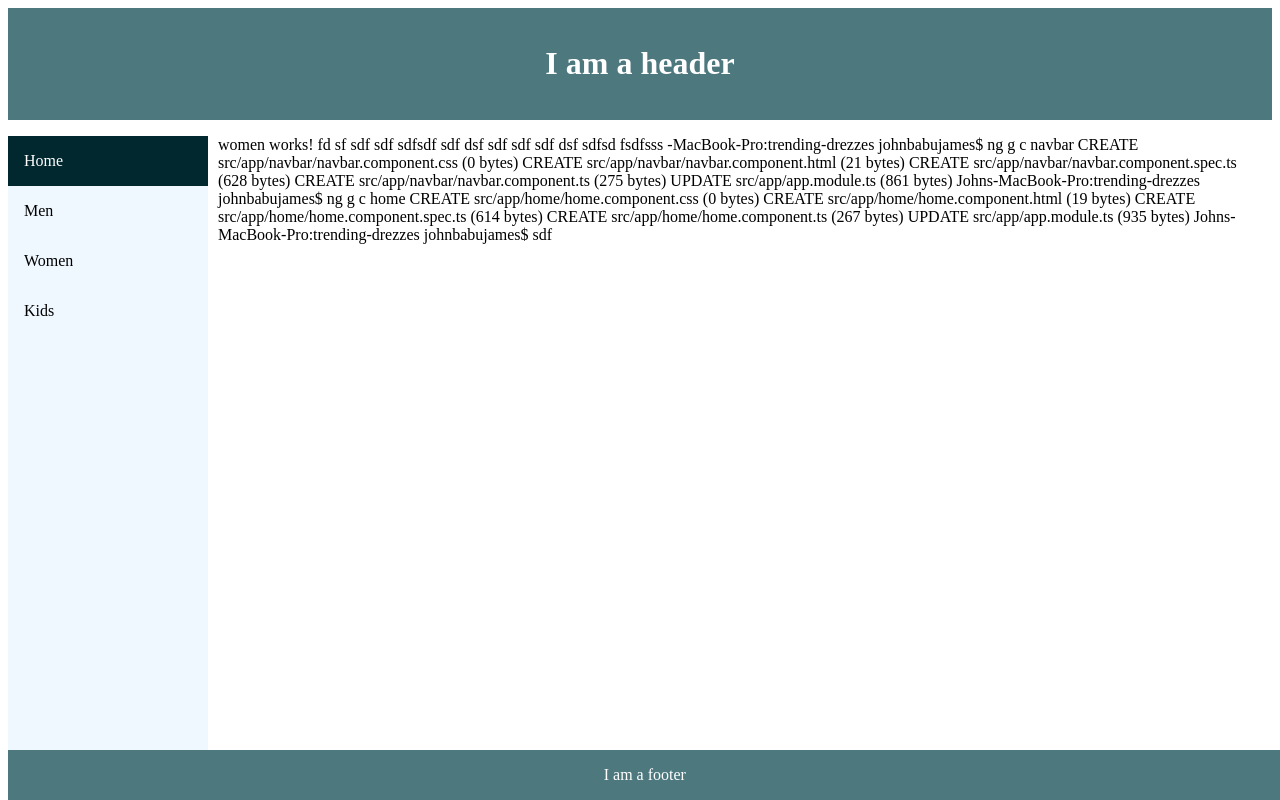
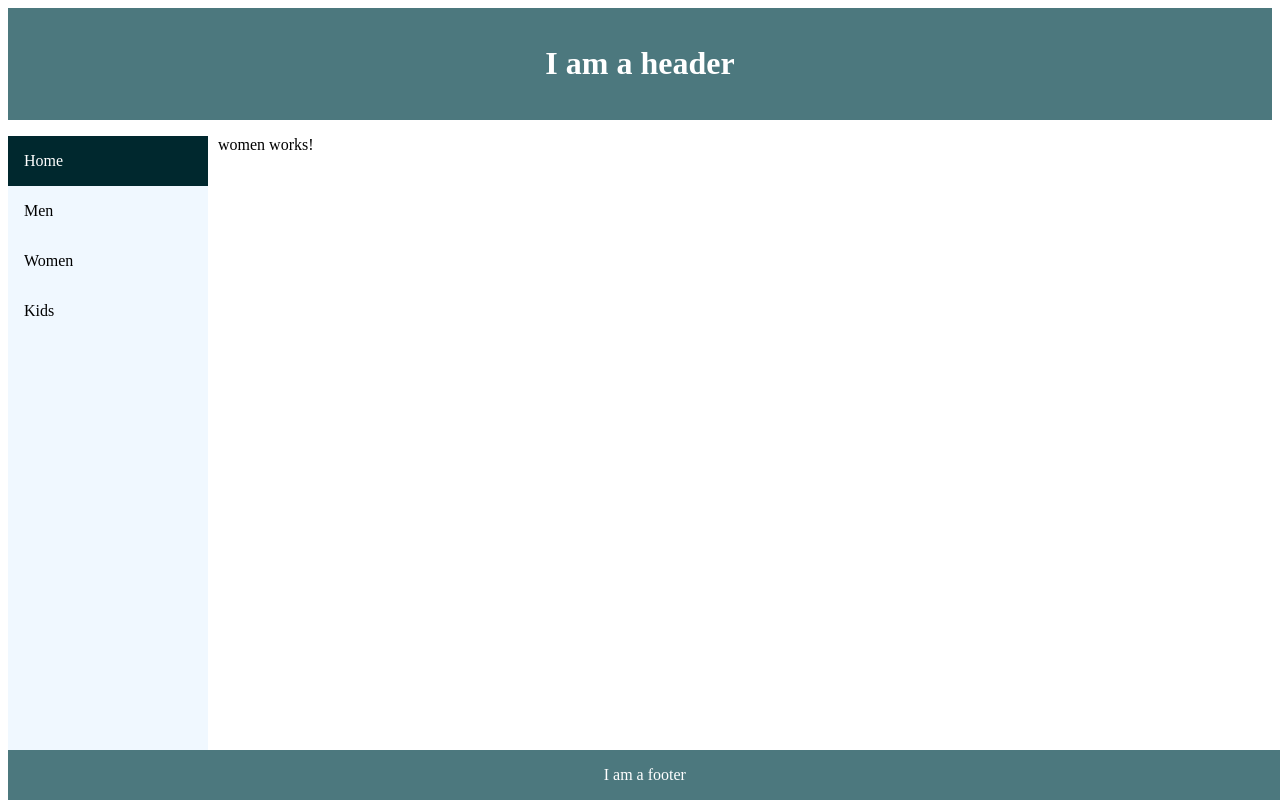
Before and after one commit to angularaspirants/trending-drezzes, an Angular app: page /women in a window 1280 px wide. Built offline with nearby package versions, Linux system fonts and the light colour scheme.

Commit message:
John : added basic routing

```diff
--- a/src/app/navbar/navbar.component.html
+++ b/src/app/navbar/navbar.component.html
@@ -1,6 +1,6 @@
 <div class="sidebar">
-  <a class="active" href="#home">Home</a>
-  <a href="#men">Men</a>
-  <a href="#women">Women</a>
-  <a href="#kids">Kids</a>
+  <a class="active" routerLink="">Home</a>
+  <a routerLink="/men">Men</a>
+  <a routerLink="/women">Women</a>
+  <a routerLink="/kids">Kids</a>
 </div>
--- a/src/app/women/women.component.html
+++ b/src/app/women/women.component.html
@@ -1,30 +1 @@
-<p>women works!
-fd
-sf
-sdf
-sdf
-sdfsdf
-
-sdf
-dsf
-sdf
-sdf
-sdf
-dsf
-sdfsd
-fsdfsss
-  -MacBook-Pro:trending-drezzes johnbabujames$ ng g c navbar
-  CREATE src/app/navbar/navbar.component.css (0 bytes)
-  CREATE src/app/navbar/navbar.component.html (21 bytes)
-  CREATE src/app/navbar/navbar.component.spec.ts (628 bytes)
-  CREATE src/app/navbar/navbar.component.ts (275 bytes)
-  UPDATE src/app/app.module.ts (861 bytes)
-  Johns-MacBook-Pro:trending-drezzes johnbabujames$ ng g c home
-  CREATE src/app/home/home.component.css (0 bytes)
-  CREATE src/app/home/home.component.html (19 bytes)
-  CREATE src/app/home/home.component.spec.ts (614 bytes)
-  CREATE src/app/home/home.component.ts (267 bytes)
-  UPDATE src/app/app.module.ts (935 bytes)
-  Johns-MacBook-Pro:trending-drezzes johnbabujames$
-
-  sdf</p>
+<p>women works!</p>
```
